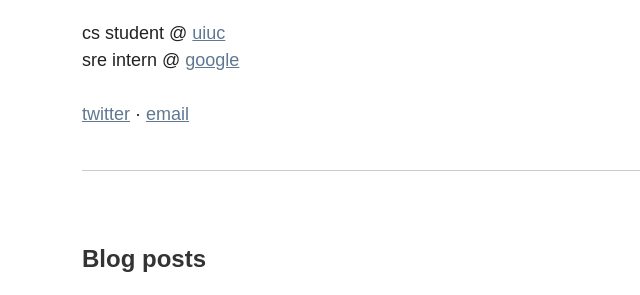
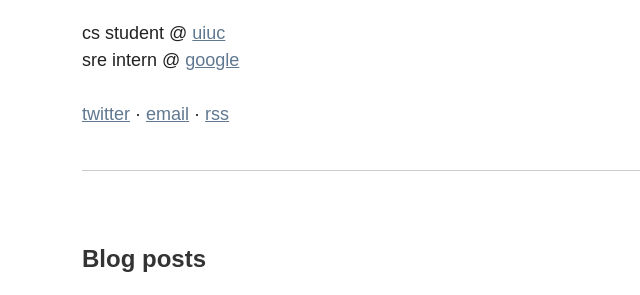
Before and after one commit to AlecBenzer/alecbenzer.github.com, a Jekyll site: the page built from index.md, in a window 1280 px wide. Shown: the part 129-424 px from the top of the page, without its empty margins (261-901 px from the left). Built offline with Jekyll 4.4.1, drawn with Linux system fonts in a browser that asks for light colours.

Commit message:
rss link

```diff
--- a/index.md
+++ b/index.md
@@ -7,7 +7,7 @@ title: Alec Benzer
 cs student @ <a href="http://cs.uiuc.edu">uiuc</a><br />
 sre intern @ <a href="http://www.google.com/about">google</a><br />
 <br />
-<a href="http://twitter.com/alecbenzer">twitter</a> &middot; <a href="mailto:alecbenzer@gmail.com">email</a>
+<a href="http://twitter.com/alecbenzer">twitter</a> &middot; <a href="mailto:alecbenzer@gmail.com">email</a> &middot; <a href="/feed.xml">rss</a>
 </p>
 </div>
 
```
